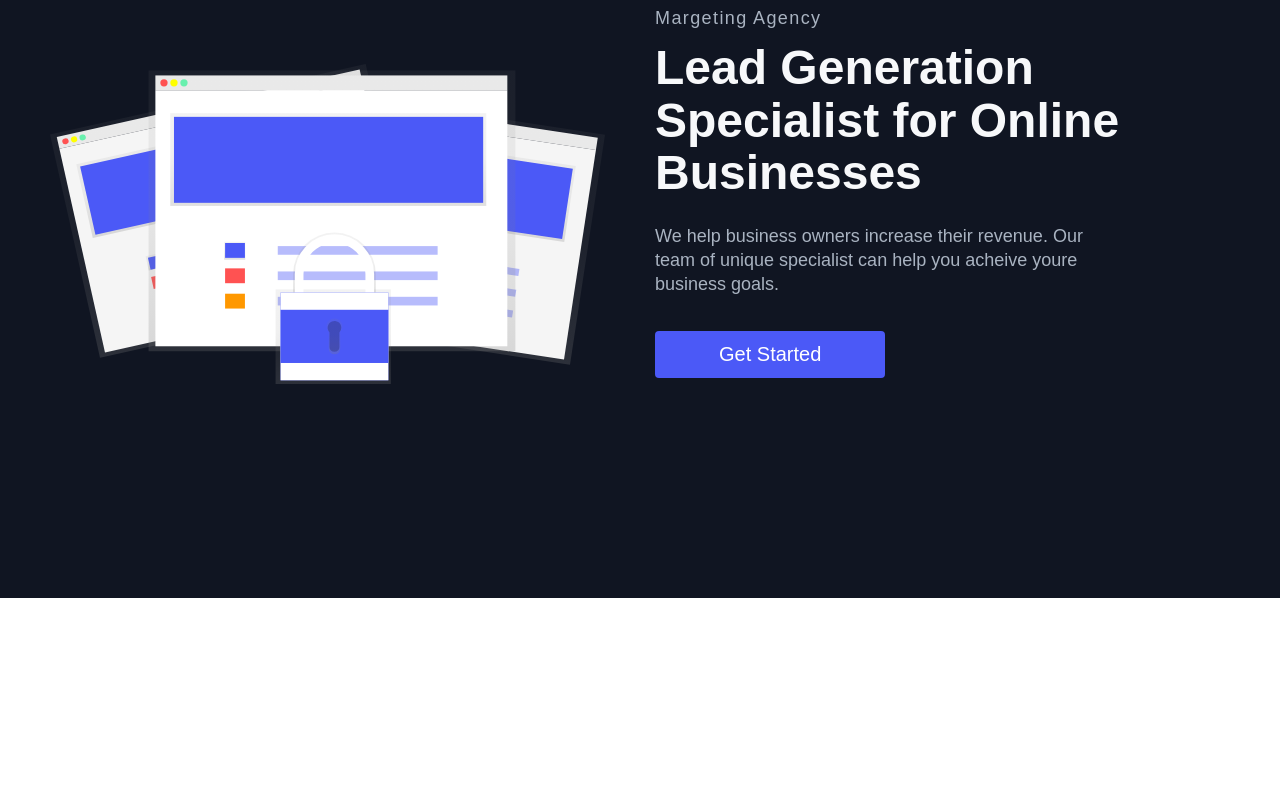
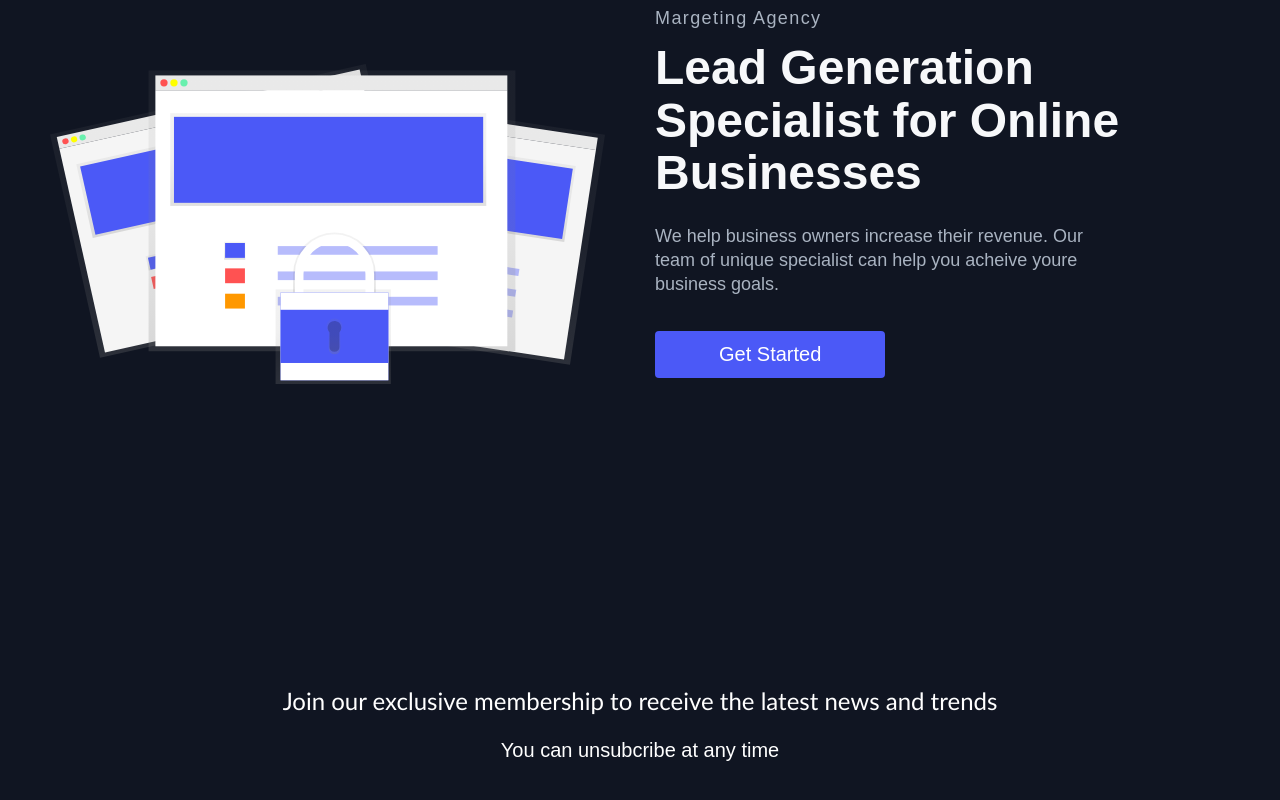
Before and after one commit to hvoyka/react-ultra, a React (Create React App) app: page / in a window 1280 px wide. Shown: the part 2547-3347 px from the top of the page. Before the commit the page ends 3145 px from the top, so only its background shows below. Built offline with nearby package versions, Linux system fonts and the light colour scheme; the HTML template or start-up script is replaced by a standard one.

Commit message:
create Footer, and styls for it

```diff
--- a/src/App.js
+++ b/src/App.js
@@ -2,7 +2,7 @@
 import React from 'react';
 import GlobalStyle from './globalStyles'
 import { BrowserRouter as Router, Switch, Route } from 'react-router-dom';
-import { Navbar } from './components';
+import { Navbar, Footer } from './components';
 import Home from './pages/HomePage/Home';
 
 function App() {
@@ -13,6 +13,7 @@
       <Switch>
         <Route path='/' exact component={Home}/>
       </Switch>
+      <Footer/>
     </Router>
   );
 }
--- /dev/null
+++ b/src/components/Footer/Footer.elements.js
@@ -0,0 +1,31 @@
+import styled from 'styled-components';
+
+export const FooterContainer = styled.div`
+  background-color: #101522;
+  padding: 4rem 0 2rem 0;
+  display: flex;
+  flex-direction: column;
+  justify-content:center;
+  align-items: center;
+`;
+
+export const FooterSubscription = styled.section`
+  display: flex;
+  flex-direction: column;
+  justify-content: center;
+  align-items: center;
+  text-align: center;
+  margin-bottom: 24px;
+  padding: 24px;
+  color: #fff;
+`;
+
+export const FooterSubHeading = styled.p`
+   font-family: 'Trebuchet MS', 'Lucida Sans Unicode', 'Lucida Grande', 'Lucida Sans', Arial sans-serif;
+   margin-bottom: 24px;
+   font-size: 24px;
+`;
+export const FooterSubText = styled.p`
+   margin-bottom: 24px;
+   font-size: 20px;
+`;
--- /dev/null
+++ b/src/components/Footer/Footer.js
@@ -0,0 +1,17 @@
+import React from 'react';
+import {FooterContainer, FooterSubscription, FooterSubHeading, FooterSubText} from './Footer.elements';
+
+const Footer = () => {
+  return (
+    <FooterContainer>
+      <FooterSubscription>
+        <FooterSubHeading>
+          Join our exclusive membership to receive the latest news and trends
+        </FooterSubHeading>
+        <FooterSubText>You can unsubcribe at any time</FooterSubText>
+      </FooterSubscription>
+    </FooterContainer>
+  )
+}
+
+export default Footer
--- a/src/components/index.js
+++ b/src/components/index.js
@@ -1,2 +1,3 @@
 export {default as Navbar} from './Navbar/Navbar';
 export {default as InfoSection} from './InfoSection/InfoSection';
+export {default as Footer} from './Footer/Footer';
```
